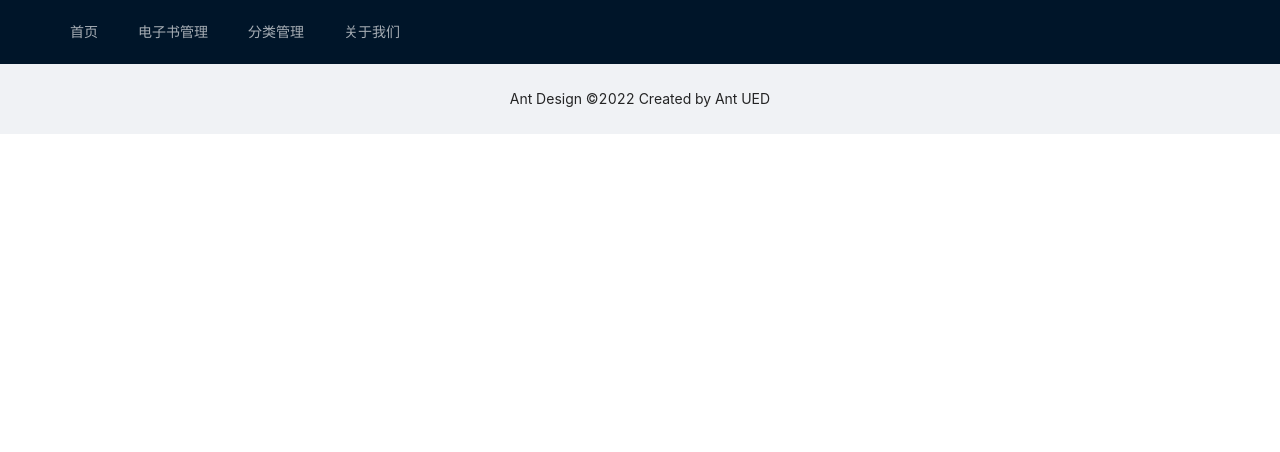
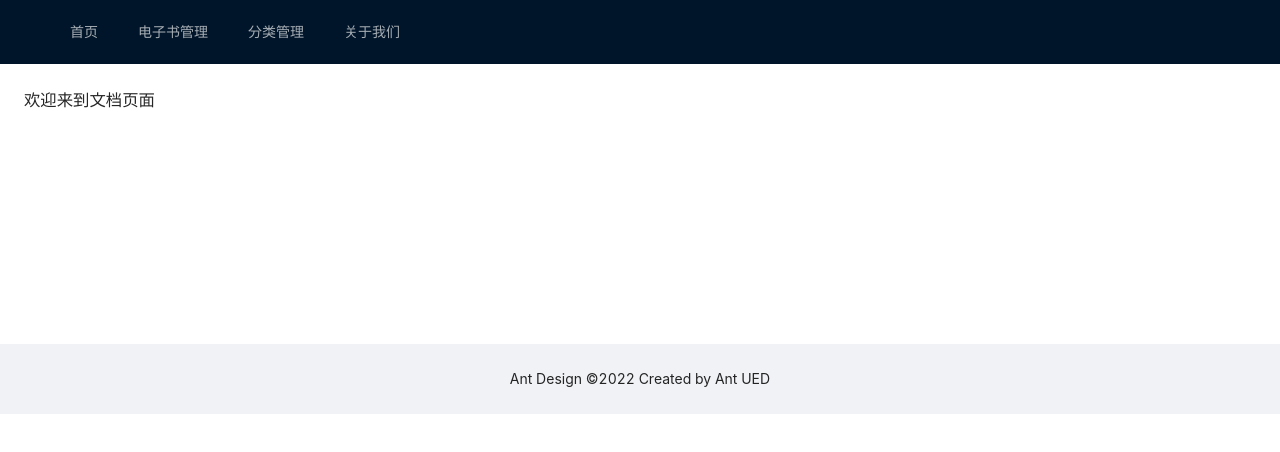
Before and after one commit to tmlx1990/wiki, a Vue app in the folder web/: page /doc in a window 1280 px wide. Shown: the top 452 px of the page. Built offline with nearby package versions, Linux system fonts and the light colour scheme; no server answers.

Commit message:
8-12 增加文档页面，点击首页电子书可以进入文档页面

```diff
--- a/web/src/router/index.ts
+++ b/web/src/router/index.ts
@@ -1,6 +1,7 @@
 import { createRouter, createWebHistory, RouteRecordRaw } from 'vue-router'
 import HomeView from '../views/homeView.vue'
 import AboutView from '../views/aboutView.vue'
+import Doc from '../views/doc.vue'
 import AdminEbook from '../views/admin/admin-ebook.vue'
 import AdminCategory from '../views/admin/admin-category.vue'
 import AdminDoc from '../views/admin/admin-doc.vue'
@@ -10,6 +11,11 @@
     path: '/',
     name: 'home',
    component: HomeView
+  },
+  {
+    path: '/doc',
+    name: 'Doc',
+    component: Doc
   },
   {
     path: '/about',
--- /dev/null
+++ b/web/src/views/doc.vue
@@ -0,0 +1,9 @@
+<template>
+  <a-layout>
+    <a-layout-content :style="{ background: '#fff', padding: '24px', margin: 0, minHeight:'280px' }">
+      <div class="doc">
+        <h1>欢迎来到文档页面</h1>
+      </div>
+    </a-layout-content>
+  </a-layout>
+</template>
--- a/web/src/views/homeView.vue
+++ b/web/src/views/homeView.vue
@@ -42,7 +42,9 @@
             </template>
             <a-list-item-meta :description="item.description">
               <template #title>
-                <a :href="item.href">{{ item.name }}</a>
+                <router-link :to="'/doc?ebookId=' + item.id">
+                  {{ item.name }}
+                </router-link>
               </template>
               <template #avatar><a-avatar :src="item.cover" /></template>
             </a-list-item-meta>
```
